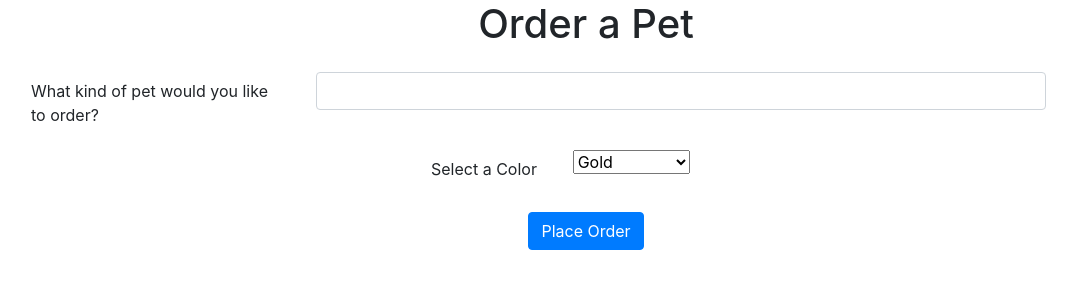
After one commit to ahinkson0342/Pets-II, a PHP site: template views/pet-order.html in a window 1280 px wide. The commit adds this page. Shown: the top 300 px of the page, without its empty margins (54-1131 px from the left). Run offline with PHP 8.4, Linux system fonts and the light colour scheme; the template is opened without the code that fills it, so the values that code supplies are empty.

Commit message:
made progress on order page

```diff
--- /dev/null
+++ b/views/pet-order.html
@@ -0,0 +1,63 @@
+<!DOCTYPE html>
+    <html lang="en">
+    <head>
+        <meta charset="UTF-8">
+        <title>Pets</title>
+        <!-- BOOTSTRAP CDNS ------------------------------------------------>
+        <link rel="stylesheet" href="https://cdn.jsdelivr.net/npm/bootstrap@4.3.1/dist/css/bootstrap.min.css"
+              integrity="sha384-ggOyR0iXCbMQv3Xipma34MD+dH/1fQ784/j6cY/iJTQUOhcWr7x9JvoRxT2MZw1T"
+              crossorigin="anonymous">
+        <script src="https://cdn.jsdelivr.net/npm/bootstrap@5.0.2/dist/js/bootstrap.bundle.min.js"
+                integrity="sha384-MrcW6ZMFYlzcLA8Nl+NtUVF0sA7MsXsP1UyJoMp4YLEuNSfAP+JcXn/tWtIaxVXM"
+                crossorigin="anonymous"></script>
+        <!-- END BOOTSTRAP CDNS --------------------------------------------->
+
+        <link rel="stylesheet" href="styles/styles.css">
+
+    </head>
+    <body>
+        <div class="container">
+            <h1 class="text-center mb-4">Order a Pet</h1>
+            <form>
+                <div class="form-group row">
+                    <label for="petType" class="col-sm-3 col-form-label">What kind of pet would you like to order?</label>
+                    <div class="col-sm-8">
+                        <input class="form-control" name="petType" type="text" id="petType">
+                    </div>
+                </div>
+                <div class="form-group col-4 row mx-auto">
+                    <label for="petColor" class="col-sm-5 col-form-label">Select a Color</label>
+                    <div class="col-sm-7">
+                        <select class="form-select" name="petColor" id="petColor">
+                            <option value="Gold">Gold</option>
+                            <option value="White">White</option>
+                            <option value="Black">Black</option>
+                            <option value="Yellow">Yellow</option>
+                            <option value="Cream">Cream</option>
+                            <option value="Multicolored">Multicolored</option>
+                        </select>
+                    </div>
+                    <div class="form-group flex-column d-flex mx-auto">
+                        <button class="btn btn-primary mt-4" type="submit">Place Order</button>
+                    </div>
+                </div>
+            </form>
+<!--            <form action="#" method="POST" class="form-group">-->
+
+<!--                <div>-->
+<!--                    <label class="" for="petType">What kind of pet would you like to order?</label>-->
+<!--                    <input type="text" class="form-control col-6" id="petType" name="petType">-->
+<!--                </div>-->
+
+<!--                <label for="petColor">Select a Color</label>-->
+<!--                <select id="petColor" name="petColor" class="form-select">-->
+<!--                    <option value="Gold">Gold</option>-->
+<!--                    <option value="White">White</option>-->
+<!--                    <option value="Black">Black</option>-->
+<!--                    <option value="Yellow">Yellow</option>-->
+<!--                    <option value="Cream">Cream</option>-->
+<!--                    <option value="Multicolored">Multicolored</option>-->
+<!--            </form>-->
+        </div>
+    </body>
+</html>
```
Also changed, not shown: index.php (+28 -1 lines), views/order.html (deleted, +0 -21 lines).
